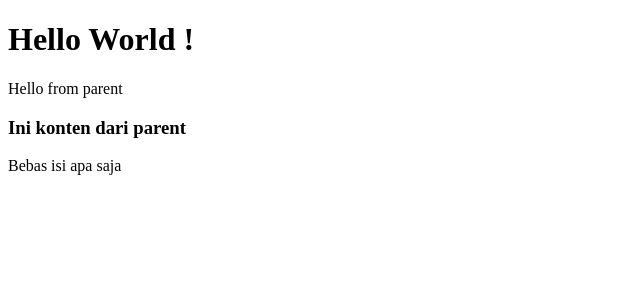
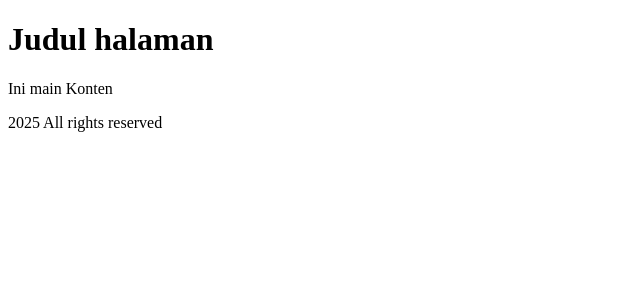
Before and after one commit to KenapaCoding/vue-full-course, a Vue app: page / in a window 1280 px wide. Shown: the top 300 px of the page, without its empty margins (0-640 px from the left). Built offline with nearby package versions, Linux system fonts and the light colour scheme.

Commit message:
materi: named slot

```diff
--- a/src/App.vue
+++ b/src/App.vue
@@ -2,6 +2,7 @@
   import { ref, reactive, computed, watch } from 'vue';
   import HelloWorld from './components/greeting/HelloWorld.vue';
   import Card from './components/slot/Card.vue';
+import Layout from './components/layout/Layout.vue';
   // const counter = reactive({count:0})
   // function increment(number){
   //   counter.count = counter.count + number
@@ -65,11 +66,25 @@
 </script>
 
 <template>
-  <HelloWorld message="Hello from parent"/>
+
+  <Layout>
+    <template #header>
+      <h1>Judul halaman</h1>
+    </template>
+
+    <p>Ini main Konten</p>
+
+    <template #footer>
+      <p>2025 All rights reserved</p>
+    </template>
+
+  </Layout>
+
+  <!-- <HelloWorld message="Hello from parent"/>
   <Card>
     <h3>Ini konten dari parent</h3>
     <p>Bebas isi apa saja</p>
-  </Card>
+  </Card> -->
   <!-- <div class="container">
     <h1>{{ greeting('Ranggo') }}</h1>
     <p>
--- /dev/null
+++ b/src/components/layout/Layout.vue
@@ -0,0 +1,13 @@
+<template>
+    <header>
+        <slot name="header"></slot>
+    </header>
+
+    <main>
+        <slot></slot>
+    </main>
+
+    <footer>
+        <slot name="footer"></slot>
+    </footer>
+</template>
```
